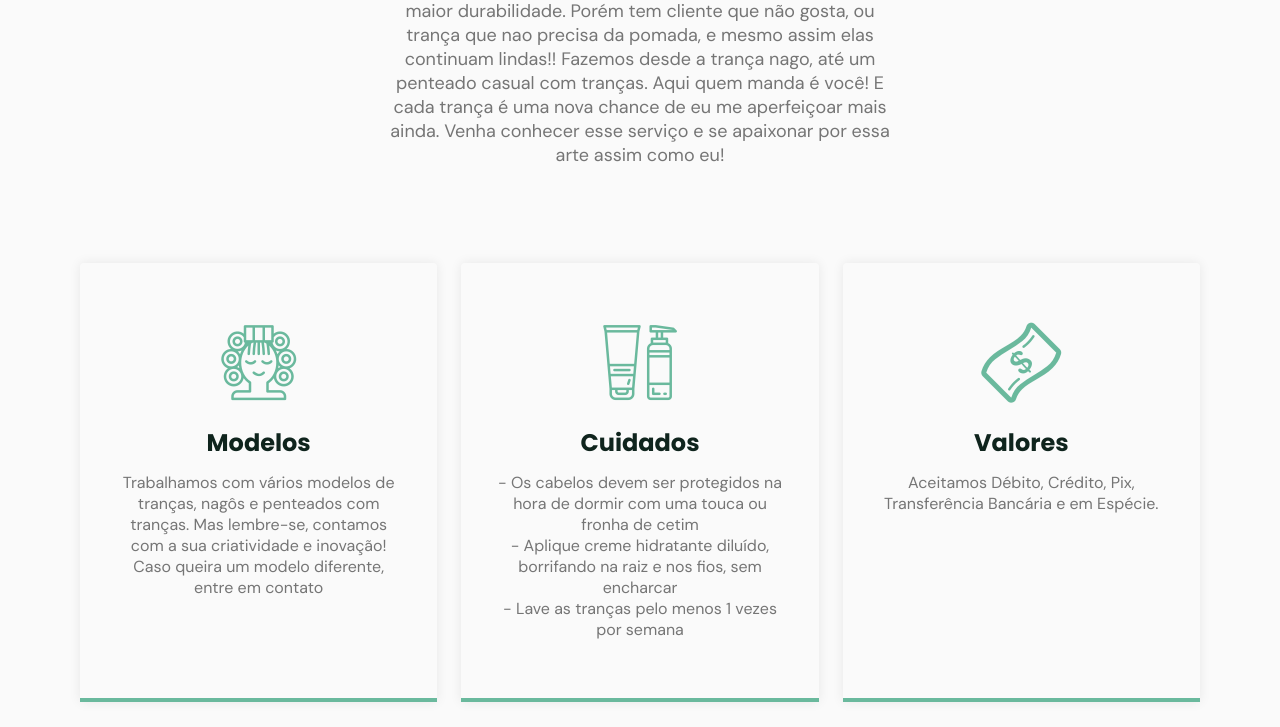
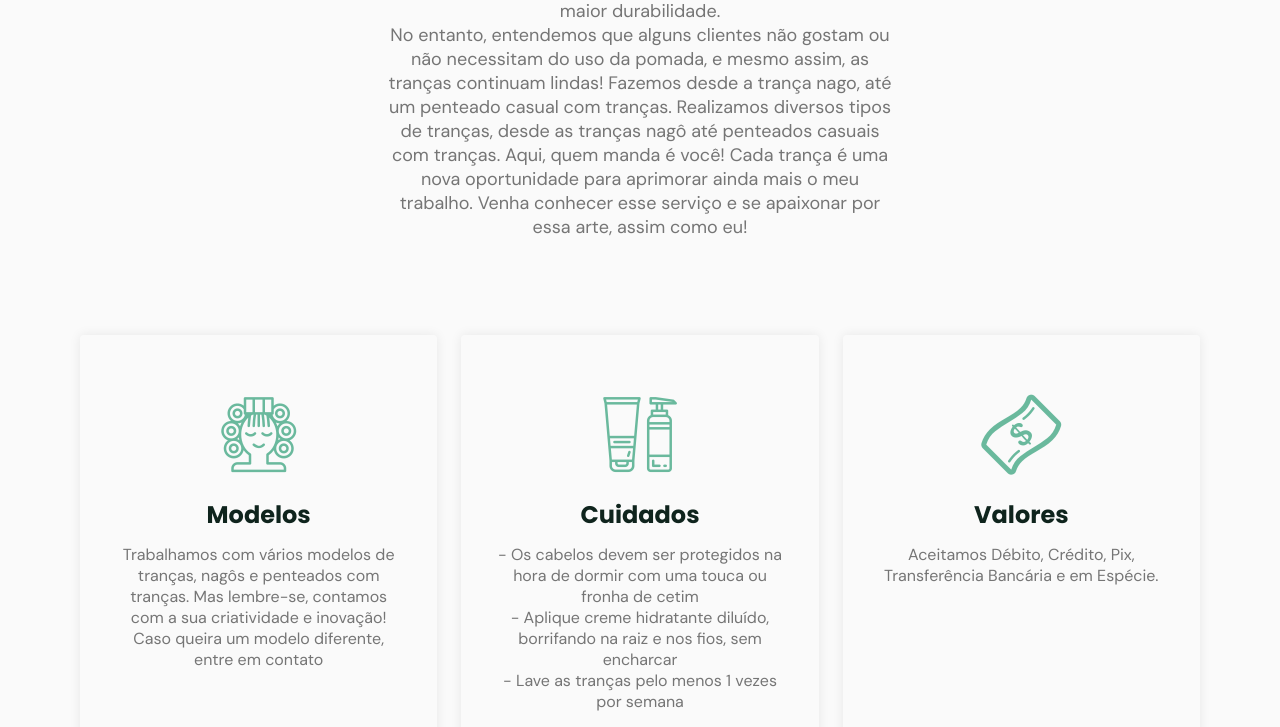
Before and after one commit to vitorantero/TrancArts, a plain HTML site: page index.html in a window 1280 px wide. Shown: the part 2008-2735 px from the top of the page. Drawn offline with nearby package versions, Linux system fonts and the light colour scheme; files whose address does not match are found by name.

Commit message:
Update index.html
Alteração no texto serviços

```diff
--- a/index.html
+++ b/index.html
@@ -94,15 +94,15 @@
           <header>
             <h2 class="title">Serviços</h2>
             <p class="subtitle">
-              Meu serviço tem muito haver com o nosso logotipo,
-              <strong>TrançArts</strong> aqui eu ponho em prática em forma de
-              trança a sua arte! Elas são feitas com pomadas modeladoras para
-              maior durabilidade. Porém tem cliente que não gosta, ou trança que
-              nao precisa da pomada, e mesmo assim elas continuam lindas!!
+              O meu serviço está diretamente relacionado ao nosso logotipo,
+              <strong>TrançArts</strong> aqui eu transformo a sua arte em tranças!
+              Utilizamos pomadas modeladoras para garantir uma maior durabilidade.<br>
+              No entanto, entendemos que alguns clientes não gostam ou não necessitam do uso da pomada,
+              e mesmo assim, as tranças continuam lindas!
               Fazemos desde a trança nago, até um penteado casual com tranças.
-              Aqui quem manda é você! E cada trança é uma nova chance de eu me
-              aperfeiçoar mais ainda. Venha conhecer esse serviço e se apaixonar
-              por essa arte assim como eu!
+              Realizamos diversos tipos de tranças, desde as tranças nagô até penteados casuais com tranças.
+              Aqui, quem manda é você! Cada trança é uma nova oportunidade para aprimorar ainda mais o meu trabalho.
+              Venha conhecer esse serviço e se apaixonar por essa arte, assim como eu!
             </p>
           </header>
           <div class="cards grid">
```
